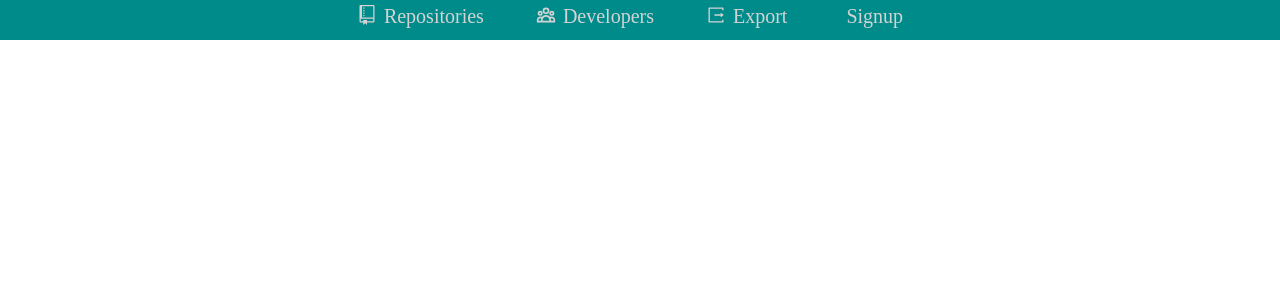
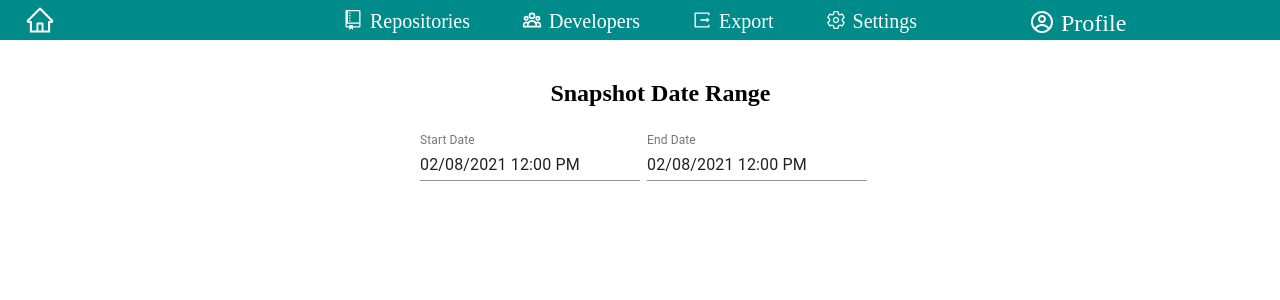
Before and after one commit to kibkake/gitlab-analyzer, a React (Create React App) app in the folder reactui/: page /Settings in a window 1280 px wide. Shown: the top 300 px of the page. Built offline with nearby package versions, Linux system fonts and the light colour scheme.

Commit message:
Added Home, settings page, added datetime

```diff
--- a/reactui/package.json
+++ b/reactui/package.json
@@ -3,12 +3,17 @@
   "version": "0.1.0",
   "private": true,
   "dependencies": {
+    "@date-io/date-fns": "^1.3.13",
+    "@material-ui/core": "^4.11.3",
+    "@material-ui/pickers": "^3.2.10",
     "@testing-library/jest-dom": "^5.11.9",
     "@testing-library/react": "^11.2.5",
     "@testing-library/user-event": "^12.6.3",
     "bootstrap": "^4.6.0",
+    "date-fns": "^2.0.0-beta.5",
     "react": "^17.0.1",
     "react-bootstrap": "^1.4.3",
+    "react-datetime": "^3.0.4",
     "react-dom": "^17.0.1",
     "react-icons": "^4.1.0",
     "react-router-dom": "^5.2.0",
--- a/reactui/src/App.js
+++ b/reactui/src/App.js
@@ -1,18 +1,24 @@
 import './App.css';
 import Navbar from './components/Navbar';
-import {BrowserRouter as Router,Switch,Route} from 'react-router-dom';
+import {BrowserRouter as Router,Switch,Route, Redirect} from 'react-router-dom';
 
 import Repo from './Pages/Repo';
-import Student from './Pages/Developers';
+import Home from './Pages/Home';
+import Developers from './Pages/Developers';
+import Settings from './Pages/Settings';
 
 function App() {
   return (
     <>
       <Router>
+
       <Navbar/>
         <Switch>
+          <Route path="/" component={Home} exact/>
+          <Route path='/Home' exact component={Home}/>
           <Route path='/Repo' exact component={Repo}/>
-          <Route path='/Developers' exact component={Student}/>
+          <Route path='/Developers' exact component={Developers}/>
+          <Route path='/Settings' exact component={Settings}/>
         </Switch>
       </Router>
     </>
--- a/reactui/src/Pages/Home.js
+++ b/reactui/src/Pages/Home.js
@@ -0,0 +1,20 @@
+import "../App.css"
+import React,{ Component } from "react";
+
+
+function Home(){
+
+    return(
+
+        <div>
+            <h1 style={{textAlign:'center'}}>
+                Welcome to Pluto Gitlab analyzer
+            </h1>
+        </div>
+
+
+    )
+
+}
+
+export default Home;
--- /dev/null
+++ b/reactui/src/Pages/Settings.js
@@ -0,0 +1,57 @@
+import "../App.css"
+import { MuiPickersUtilsProvider,DateTimePicker } from '@material-ui/pickers';
+import React,{ Component } from "react";
+import Grid from '@material-ui/core/Grid';
+import DateFnsUtils from '@date-io/date-fns';
+
+function Settings(){
+
+    const [selectedStartDate,setSelectedStartDate] =React.useState(
+        new Date('2021-02-08T12:00:00')
+    )
+
+    const [selectedEndDate,setSelectedEndDate] =React.useState(
+        new Date('2021-02-08T12:00:00')
+    )
+    const handleStartDateChange= (date) =>{
+        setSelectedStartDate(date)
+    }
+    const handleEndDateChange= (date) =>{
+        setSelectedEndDate(date)
+    }
+    return(
+        <>
+        <h2 style={{marginTop:'40px',marginLeft:'43%',paddingBottom:'10px'}}>Snapshot Date Range</h2>
+        <Grid container justify="center">
+            <span className="startDate">
+                <MuiPickersUtilsProvider utils={DateFnsUtils}>
+                        <DateTimePicker
+                            variant='inline'
+                            format='MM/dd/yyyy h:mm a'
+                            margin='normal'
+                            id='startDate'
+                            label='Start Date'
+                            value={selectedStartDate}
+                            onChange={handleStartDateChange}
+                        />
+                </MuiPickersUtilsProvider>
+            </span>
+
+            <span className="endDate">
+            <MuiPickersUtilsProvider utils={DateFnsUtils}>
+                    <DateTimePicker
+                        variant='inline'
+                        format='MM/dd/yyyy h:mm a'
+                        margin='normal'
+                        id='endDate'
+                        label='End Date'
+                        value={selectedEndDate}
+                        onChange={handleEndDateChange}
+                    />
+            </MuiPickersUtilsProvider>
+            </span>
+        </Grid>
+        </>
+    )
+}
+export default Settings;
--- a/reactui/src/components/MenuItems.js
+++ b/reactui/src/components/MenuItems.js
@@ -1,9 +1,10 @@
 import * as GoIcons from "react-icons/go";
 import * as HiIcons from "react-icons/hi";
-import {AiOutlineExport} from "react-icons/ai";
+import * as AIIcons from "react-icons/ai";
+import {CgProfile} from 'react-icons/cg';
+import {IoSettingsOutline} from 'react-icons/io5';
+export const MenuItems=[
 
-
-export const MenuItems=[
     {
         title: 'Repositories',
         url: '/Repo',
@@ -22,11 +23,19 @@ export const MenuItems=[
         title: 'Export',
         url: '/Export',
         cName: 'nav-links',
-        icon: <AiOutlineExport/>
+        icon: <AIIcons.AiOutlineExport/>
     },
     {
-        title: 'Signup',
+        title: 'Settings',
+        url: '/Settings',
+        cName: 'nav-links',
+        icon: <IoSettingsOutline/>
+    },
+
+    {
+        title: 'Profile',
         url: '#',
-        cName: 'nav-links'
+        cName: 'nav-links-signin',
+        icon:<CgProfile/>
     }
 ]
--- a/reactui/src/components/Navbar.css
+++ b/reactui/src/components/Navbar.css
@@ -18,6 +18,29 @@
     font-size: 1.5rem;
 }
 
+
+.nav-icon {
+    color: #fff;
+    margin-top: 0px;
+    margin-left: 20px;
+    display: flex;
+    align-items: center;
+    width: 40px;
+    height: 40px;
+    padding: 5px 5px;
+    border-radius: 8px;
+    position: absolute;
+    top:0;
+    left: 0;
+  }
+
+.nav-icon:hover{
+    background-color:darkturquoise ;
+    color: white;
+    transition-duration: .5s;
+
+}
+
 .nav-links{
     display: flex;
     align-content: center;
@@ -26,8 +49,8 @@
 
 
 .nav-links a{
-    color: lightgray;
-    padding: 1rem 1rem;
+    color: white;
+    margin-top: 10px;
     font-size: 20px;
     width: 100%;
     height: 40px;
@@ -42,7 +65,7 @@
 .nav-links a:hover{
     background-color:darkturquoise ;
     color: white;
-    height: 100%;
+    height: 70%;
     transition-duration: .5s;
 
 
@@ -51,3 +74,23 @@
 span{
     margin-left: 7px;
 }
+
+.nav-links-signin a{
+    color: #fff;
+    margin-top: 10px;
+    display: flex;
+    width: 100px;
+    height: 40px;
+    border-radius: 8px;
+    position: absolute;
+    top:0;
+    right: 150px;
+    text-decoration: none;
+  }
+
+.nav-links-signin a:hover{
+    background-color:darkturquoise ;
+    color: white;
+    transition-duration: .5s;
+
+}
--- a/reactui/src/components/Navbar.js
+++ b/reactui/src/components/Navbar.js
@@ -1,6 +1,7 @@
 import React, {Component} from 'react'
 import {MenuItems} from "./MenuItems";
 import {Link} from 'react-router-dom';
+import {AiOutlineHome} from 'react-icons/ai';
 
 import './Navbar.css';
 
@@ -8,8 +9,11 @@ class Navbar extends Component{
     render(){
         return(
             <nav className="navbarItems">
-                <div className="navbarContainer">
+                <div>
 
+                    <Link to='/Home' className='nav-icon'>
+                        <AiOutlineHome size={30} />
+                    </Link>
                 </div>
                 <ul className='navMenu'>
                     {MenuItems.map((item,index)=>{
@@ -23,6 +27,8 @@ class Navbar extends Component{
                         )
                     })}
                 </ul>
+                <div>
+                </div>
             </nav>
         )
     }
```
Also changed, not shown: 1 other file (tests, documents, lock files or other folders).
